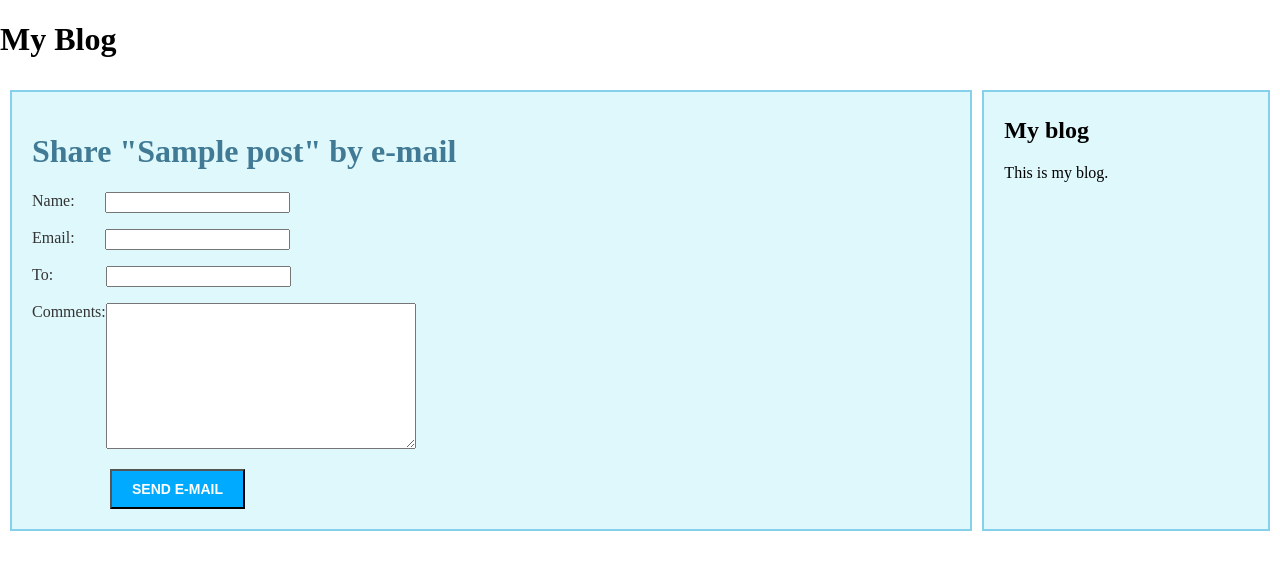
After one commit to slucoding/django-blog, a Django app: page /blog/1/share/ in a window 1280 px wide. The commit adds this page. Shown: the top 570 px of the page. Run offline with Django 3.2, Linux system fonts and the light colour scheme; tables that the repository leaves empty hold one stand-in row (values such as "Sample post").

Commit message:
Share posts via e-mail: 1.Class EmailPostForm & file forms.py created. 2.Created a form handler: views.py. 3.Added url template: blog/urls.py. 4.Created html-form template: blog/templates/blog/post/share.html. 5.Added link code: detail.html. 6.Added GMail SMTP server data: mysite/settings.py. 7.GMail account settings are disabled, which prevent the use of SMTP server.

```diff
--- /dev/null
+++ b/mysite/blog/forms.py
@@ -0,0 +1,8 @@
+from django import forms
+
+
+class EmailPostForm(forms.Form):
+    name = forms.CharField(max_length=25)
+    email = forms.EmailField()
+    to = forms.EmailField()
+    comments = forms.CharField(required=False, widget=forms.Textarea)
--- a/mysite/blog/static/css/blog.css
+++ b/mysite/blog/static/css/blog.css
@@ -6,26 +6,35 @@
 #main {
   display: flex;
   flex-direction: row;
+  margin: 0 10px;
 }
 
 #content {
   flex-basis: 79%;
   /* padding: 5px 20px 5px; */
-  margin: 10px 10px 0px;
+  margin: 10px 10px 0px 0px;
+}
+
+#sidebar {
+  flex-basis: 20%;
+  background-color: #dff8fc;
+  border: 2px solid #87d0ec;
+  margin: 10px 0;
+  padding: 5px 20px 5px;
 }
 
 #post-block {
   background-color: #dff8fc;
   border: 2px solid #87d0ec;
   margin-bottom: 10px;
-  padding: 5px 20px 5px;
+  padding: 20px;
 }
 
-#content h1 {
+#post-block h1 {
   color: #417a94;
 }
 
-#content h2 a {
+#post-block h2 a {
   color: #53add1;
 }
 
@@ -41,10 +50,49 @@
   text-align: justify;
 }
 
-#sidebar {
-  flex-basis: 15%;
-  background-color: #dff8fc;
-  border: 2px solid #87d0ec;
-  margin: 10px 0;
-  padding: 5px 20px 5px;
+/* forms */
+#post-block label {
+  float: left;
+  clear: both;
+  color: #333;
+  margin-bottom: 4px;
 }
+
+#post-block input#id_name {
+  margin-left: 30px;
+}
+
+#post-block input#id_email {
+  margin-left: 30px;
+}
+
+#post-block input#id_to {
+  margin-left: 53px;
+}
+
+#post-block textarea#id_comments {
+  font-size: 12px;
+}
+
+#post-block input[type="submit"] {
+  font-weight: bold;
+  background: #00abff;
+  color: #fff;
+  padding: 10px 20px;
+  margin-left: 78px;
+  font-size: 14px;
+  text-transform: uppercase;
+}
+
+#post-block .errorlist {
+  color: #cc0033;
+  float: left;
+  clear: both;
+  padding-left: 10px;
+}
+
+#post-block .link a {
+  font-weight: bold;
+  font-style: italic;
+  color: #f15959;
+}
--- /dev/null
+++ b/mysite/blog/templates/blog/post/share.html
@@ -0,0 +1,19 @@
+{% extends "blog/base.html" %}
+
+{% block title %}Share a post{% endblock %}
+
+{% block content %}
+<div id="post-block">
+    {% if sent %}
+        <h1>E-mail successfully sent</h1>
+        <p>"{{ post.title }}" was successfully sent to {{ form.cleaned_data.to }}.</p>
+    {% else %}
+        <h1>Share "{{ post.title }}" by e-mail</h1>
+        <form action="." method="post">
+            {{ form.as_p }}
+            {% csrf_token %}
+        <input type="submit" value="Send e-mail">
+        </form>
+    {% endif %}
+</div>
+{% endblock %}
--- a/mysite/blog/urls.py
+++ b/mysite/blog/urls.py
@@ -7,4 +7,5 @@
     path('', views.PostListView.as_view(), name='post_list'),
     path('<int:year>/<int:month>/<int:day>/<slug:post>/',
          views.post_detail, name='post_detail'),
+    path('<int:post_id>/share/', views.post_share, name='post_share'),
 ]
--- a/mysite/blog/views.py
+++ b/mysite/blog/views.py
@@ -1,6 +1,8 @@
 from django.shortcuts import render, get_object_or_404
 from .models import Post
 from django.views.generic import ListView
+from .forms import EmailPostForm
+from django.core.mail import send_mail
 
 
 class PostListView(ListView):
@@ -14,3 +16,26 @@
     post = get_object_or_404(Post, slug=post, status='published', publish__year=year,
                              publish__month=month, publish__day=day)
     return render(request, 'blog/post/detail.html', {'post': post})
+
+
+def post_share(request, post_id):
+    # Получение статьи по идентификатору.
+    post = get_object_or_404(Post, id=post_id, status='published')
+    sent = False
+    if request.method == 'POST':
+        # Форма была отправлена на сохранение.
+        form = EmailPostForm(request.POST)
+        if form.is_valid():
+            # Все поля формы прошли валидацию.
+            cd = form.cleaned_data
+            # ... Отправка электронной почты.
+            post_url = request.build_absolute_uri(post.get_absolute_url())
+            subject = '{} ({}) recommends you reading "{}"'.format(cd['name'], cd['email'], post.title)
+            subject = f"{cd['name']} ({cd['email']}) recommends you reading '{post.title}'"
+            # message = 'Read "{}" at {}\n\n{}\'s comments:{}'.format(post.title, post_url, cd['name'], cd['comments'])
+            message = f"Read '{post.title}' at {post_url}\n\n{cd['name']}\'s comments:{cd['comments']}"
+            send_mail(subject, message, 'aksemary@gmail.com', [cd['to']])
+            sent = True
+    else:
+        form = EmailPostForm()
+    return render(request, 'blog/post/share.html', {'post': post, 'form': form, 'sent': sent})
```
Also changed, not shown: mysite/blog/templates/blog/post/detail.html (+7 -1 lines), mysite/mysite/settings.py (+7 -12 lines).
